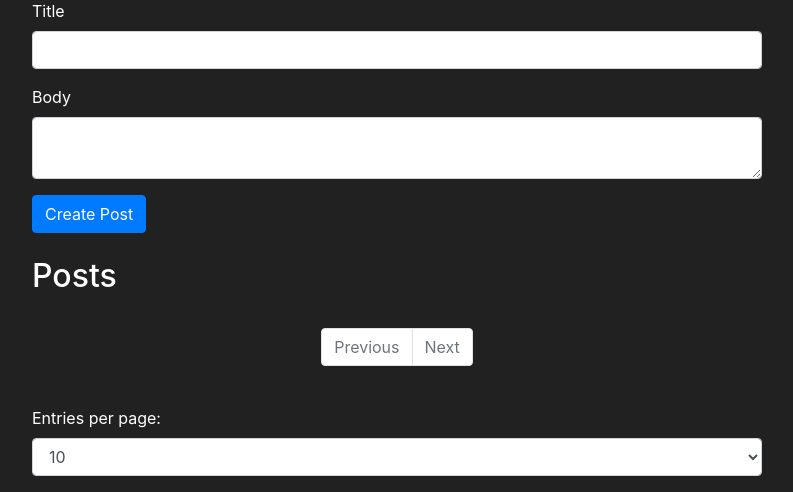
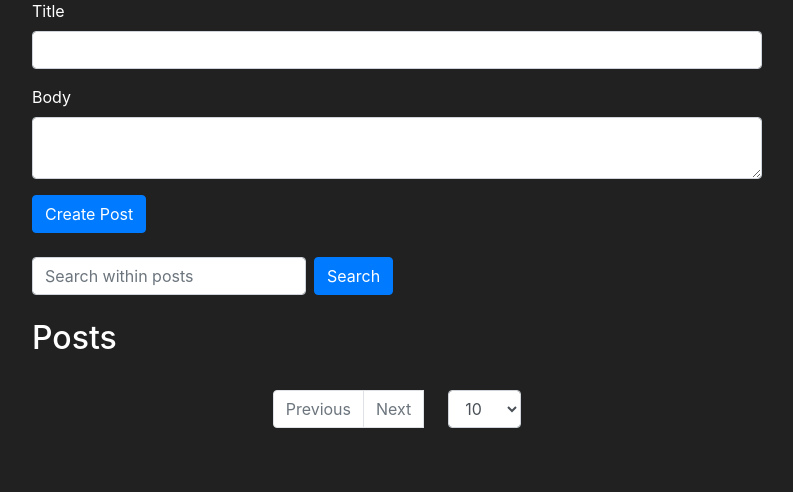
Before and after one commit to jluciama/apiPrueba, a Flask app: page /home in a window 1280 px wide. Shown: the part 490-982 px from the top of the page, without its empty margins (243-1036 px from the left). After the commit the page ends 918 px from the top, so only its background shows below. Run offline with Flask 3, Linux system fonts and the light colour scheme; a user stored in the database is signed in; some libraries are stand-ins or nearby versions.

Commit message:
07/03/2024
Fixed errors

```diff
--- a/twitterAPI/app/routes.py
+++ b/twitterAPI/app/routes.py
@@ -3,6 +3,7 @@
 from app.models import User, Post
 from app.forms import RegisterForm, LoginForm, CreatePostForm, EditPostForm, DeletePostForm, ForgotPasswordForm
 from flask_login import login_user, logout_user, login_required, current_user
+from sqlalchemy import or_
 
 @login_manager.user_loader
 def load_user(user_id):
@@ -91,7 +92,13 @@
     page = request.args.get('page', 1, type=int)
     per_page = request.args.get('per_page', 10, type=int)  # Default to 10 entries per page
 
-    posts = Post.query.paginate(page=page, per_page=per_page)
+    search_query = request.args.get('search', '')
+
+    if search_query:
+        posts = Post.query.filter(or_(Post.title.contains(search_query), Post.body.contains(search_query))) \
+            .paginate(page=page, per_page=per_page)
+    else:
+        posts = Post.query.paginate(page=page, per_page=per_page)
 
     return render_template('home.html', posts=posts, create_post_form=create_post_form,
                            edit_post_form=edit_post_form, delete_post_form=delete_post_form)
--- a/twitterAPI/app/templates/home.html
+++ b/twitterAPI/app/templates/home.html
@@ -31,6 +31,20 @@
         </div>
     </div>
 
+    <!-- Search Bar -->
+    <div class="container mt-4">
+        <div class="row">
+            <div class="col-md-8 offset-md-2">
+                <form method="GET" action="{{ url_for('home_page') }}" id="searchForm" class="form-inline">
+                    <div class="form-group mb-0">
+                        <input type="text" class="form-control" id="searchInput" name="search" placeholder="Search within posts">
+                        <button type="submit" class="btn btn-primary ml-2">Search</button>
+                    </div>
+                </form>
+            </div>
+        </div>
+    </div>
+
     <!-- Show Posts -->
     <div class="container mt-4">
         <div class="row">
@@ -53,12 +67,17 @@
         </div>
     </div>
 
-    <!-- Pagination Links -->
+    <!-- Pagination Links and Entries Per Page Selector -->
     <div class="container mt-4">
         <div class="row">
             <div class="col-md-8 offset-md-2">
                 <nav aria-label="Page navigation example">
                     <ul class="pagination justify-content-center">
+                        <!-- Pagination Links -->
+                        <!-- Display back button only when search results are present -->
+                        {% if 'search' in request.args %}
+                            <a href="{{ url_for('home_page') }}" class="btn btn-secondary mb-2 mr-2">End Search</a>
+                        {% endif %}
                         {% if posts.has_prev %}
                             <li class="page-item"><a class="page-link" href="{{ url_for('home_page', page=posts.prev_num, per_page=posts.per_page) }}">Previous</a></li>
                         {% else %}
@@ -80,19 +99,11 @@
                         {% else %}
                             <li class="page-item disabled"><span class="page-link">Next</span></li>
                         {% endif %}
-                    </ul>
-                </nav>
-            </div>
-        </div>
-    </div>
-
                         <!-- Entries Per Page Selector -->
-    <div class="container mt-4">
-        <div class="row">
-            <div class="col-md-8 offset-md-2">
-                <form method="GET" action="{{ url_for('home_page') }}">
-                    <div class="form-group">
-                        <label for="entriesPerPage">Entries per page:</label>
+                        <li class="page-item">
+                            <form method="GET" action="{{ url_for('home_page') }}" class="form-inline ml-3">
+                                <div class="form-group mb-0">
+                                    <label for="entriesPerPage" class="mr-2"></label>
                                     <select class="form-control" id="entriesPerPage" name="per_page" onchange="this.form.submit()">
                                         <option value="5" {% if posts.per_page == 5 %}selected{% endif %}>5</option>
                                         <option value="10" {% if posts.per_page == 10 %}selected{% endif %}>10</option>
@@ -102,6 +113,9 @@
                                     </select>
                                 </div>
                             </form>
+                        </li>
+                    </ul>
+                </nav>
             </div>
         </div>
     </div>
```
Also changed, not shown: twitterAPI/app/templates/search_results.html (added, +12 -0 lines), twitterAPI/instance/posts.db. Lines whose indentation alone changed are shown as unchanged.
